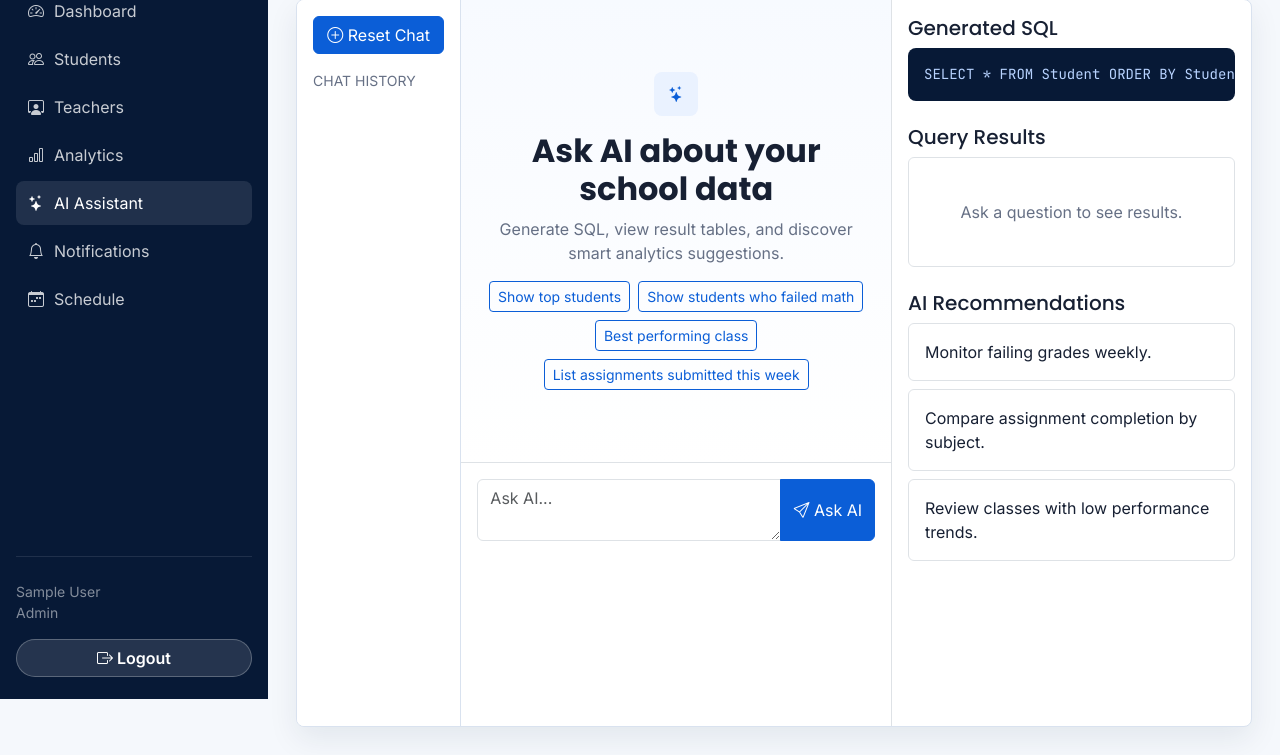
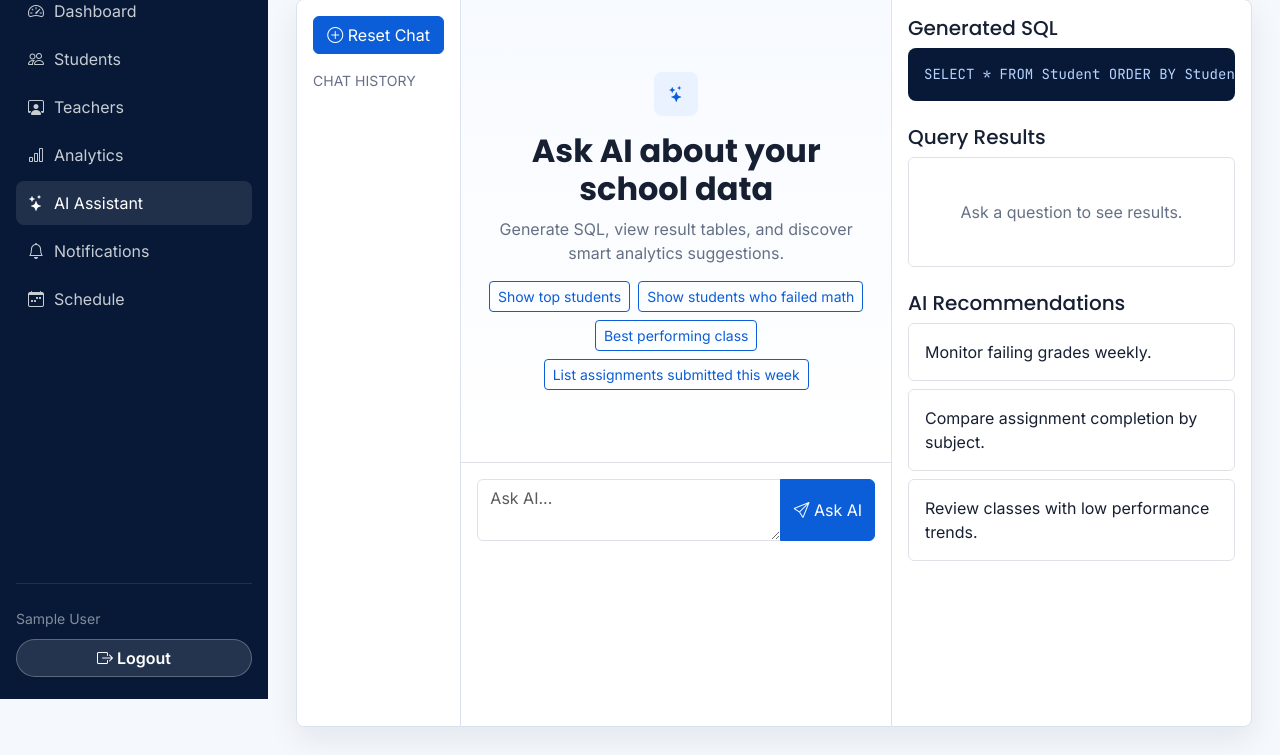
Before and after one commit to Kevoharvey/School-Information-System, a Flask app: page /ai-assistant in a window 1280 px wide. Shown: the part 101-856 px from the top of the page. Run offline with Flask 3, Linux system fonts and the light colour scheme; the visitor is signed in with stand-in values (Sample User, id 1); parts of the project's set-up code (start-up, migrations or seed data) failed here and were passed over.

Commit message:
style: simplify sidebar user profile info and add bottom margin to username

```diff
--- a/static/css/style.css
+++ b/static/css/style.css
@@ -412,3 +412,6 @@ a {
     display: none;
   }
 }
+  .top-user-name {
+    margin-bottom: 10px;
+  }
--- a/templates/sidebar.html
+++ b/templates/sidebar.html
@@ -25,8 +25,7 @@
     <a class="nav-link {{ 'active' if active_page == 'schedule' else '' }}" href="{{ url_for('schedule') }}"><i class="bi bi-calendar-week"></i> Schedule</a>
   </nav>
   <div class="sidebar-footer mt-4 pt-4 border-top border-light border-opacity-10">
-    <div class="small text-white-50">{{ user_name or 'User' }}</div>
-    <div class="small text-white-50 text-capitalize mb-3">{{ user_role or 'User' }}</div>
+    <div class="small text-white-50 top-user-name">{{ user_name or 'User' }}</div>
     <a class="btn sidebar-logout-btn w-100" href="{{ url_for('logout') }}"><i class="bi bi-box-arrow-right"></i> Logout</a>
   </div>
 </aside>
```
